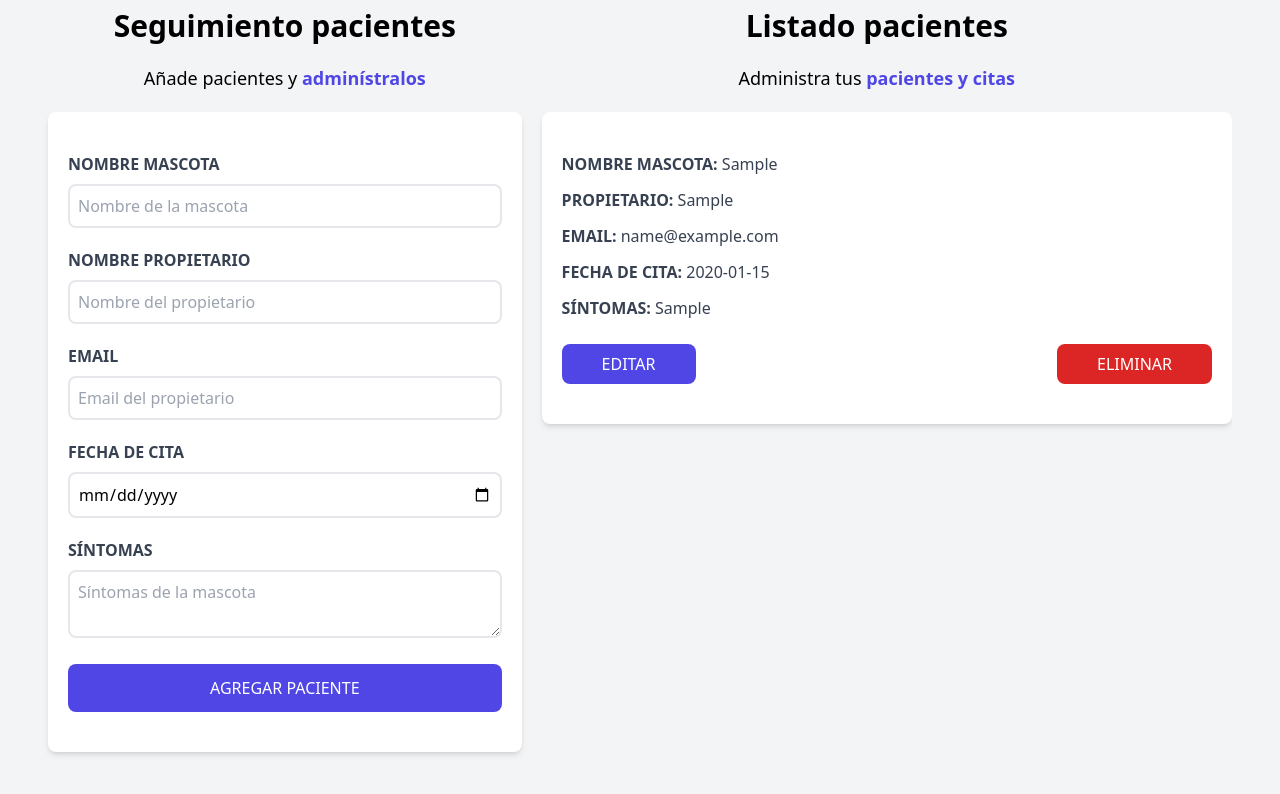
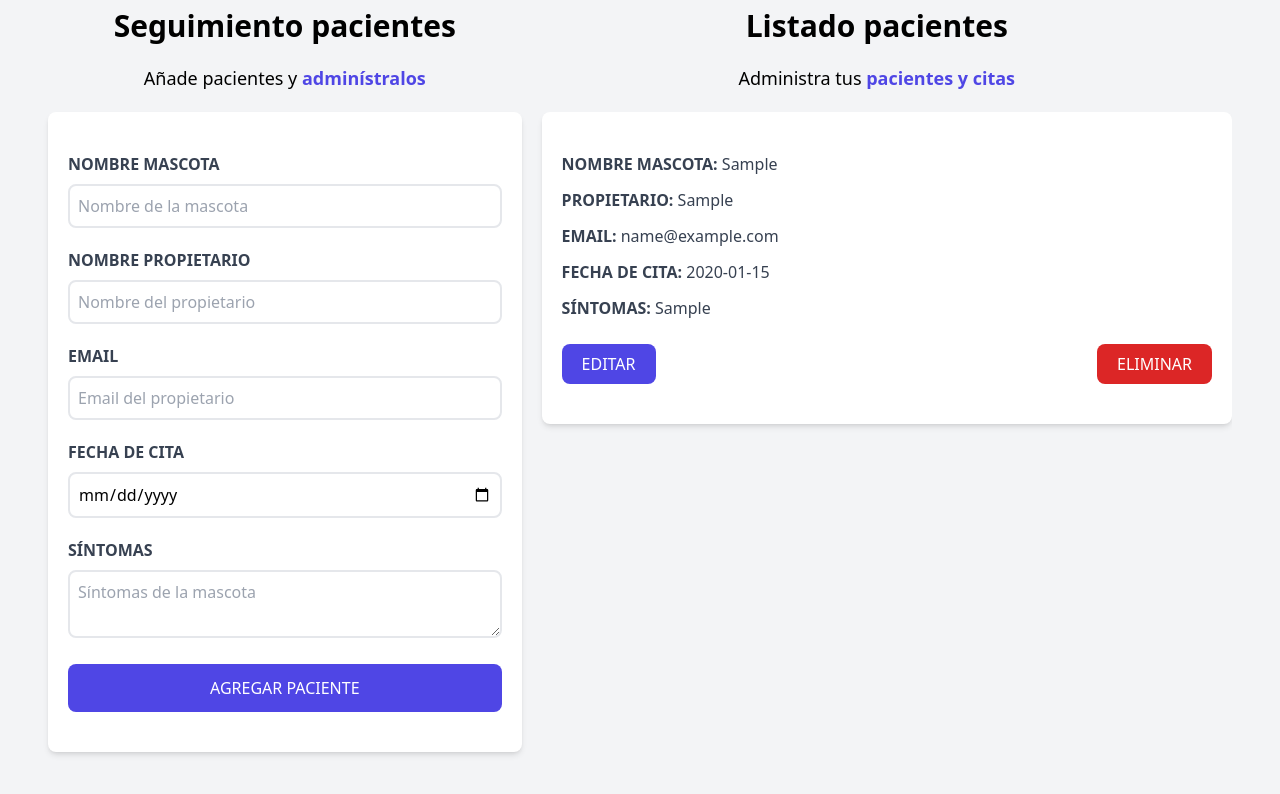
Before and after one commit to rxtsel/Veterinary-patient-manager-react, a React (Vite) app: page / in a window 1280 px wide. Both pictures are taken after typing "Sample", "Sample", "name@example.com", "2020-01-15", "Sample" into the empty fields and a click on the input "Agregar paciente". Shown: the part 168-962 px from the top of the page. Built offline with nearby package versions, Linux system fonts and the light colour scheme.

Commit message:
chore: less padding

```diff
--- a/src/components/Paciente.jsx
+++ b/src/components/Paciente.jsx
@@ -17,7 +17,7 @@
       <div className="flex justify-between mt-6">
         <button
           type="button"
-          className="py-2 px-10 bg-indigo-600 hover:bg-indigo-700 text-white rounded-lg uppercase"
+          className="py-2 px-5 bg-indigo-600 hover:bg-indigo-700 text-white rounded-lg uppercase"
           onClick={ () => setPaciente(paciente) }
         >
           Editar
@@ -25,7 +25,7 @@
 
         <button
           type="button"
-          className="py-2 px-10 bg-red-600 hover:bg-red-700 text-white rounded-lg uppercase"
+          className="py-2 px-5 bg-red-600 hover:bg-red-700 text-white rounded-lg uppercase"
           onClick={ handlerEliminar }
         >
           Eliminar
```
